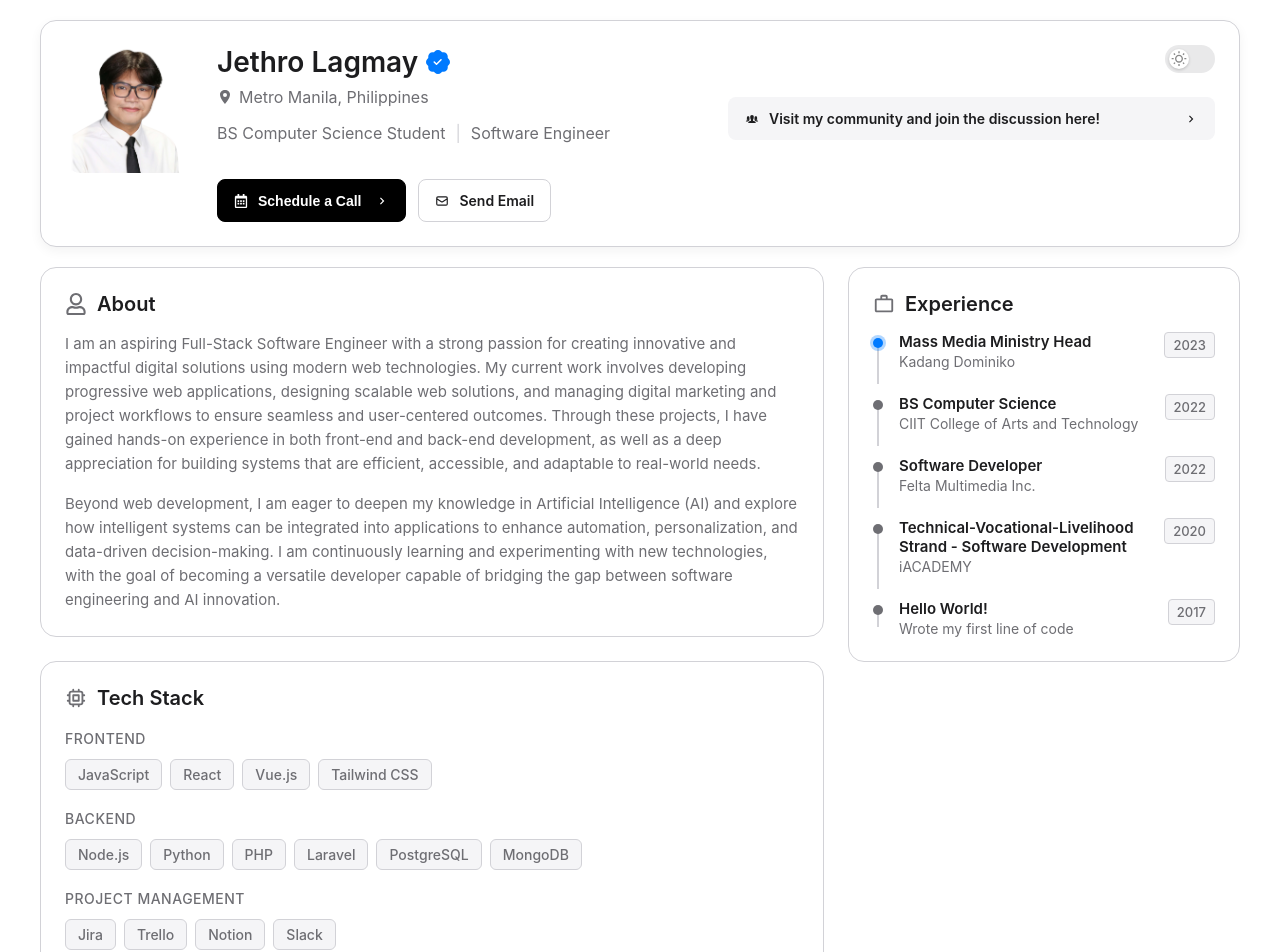
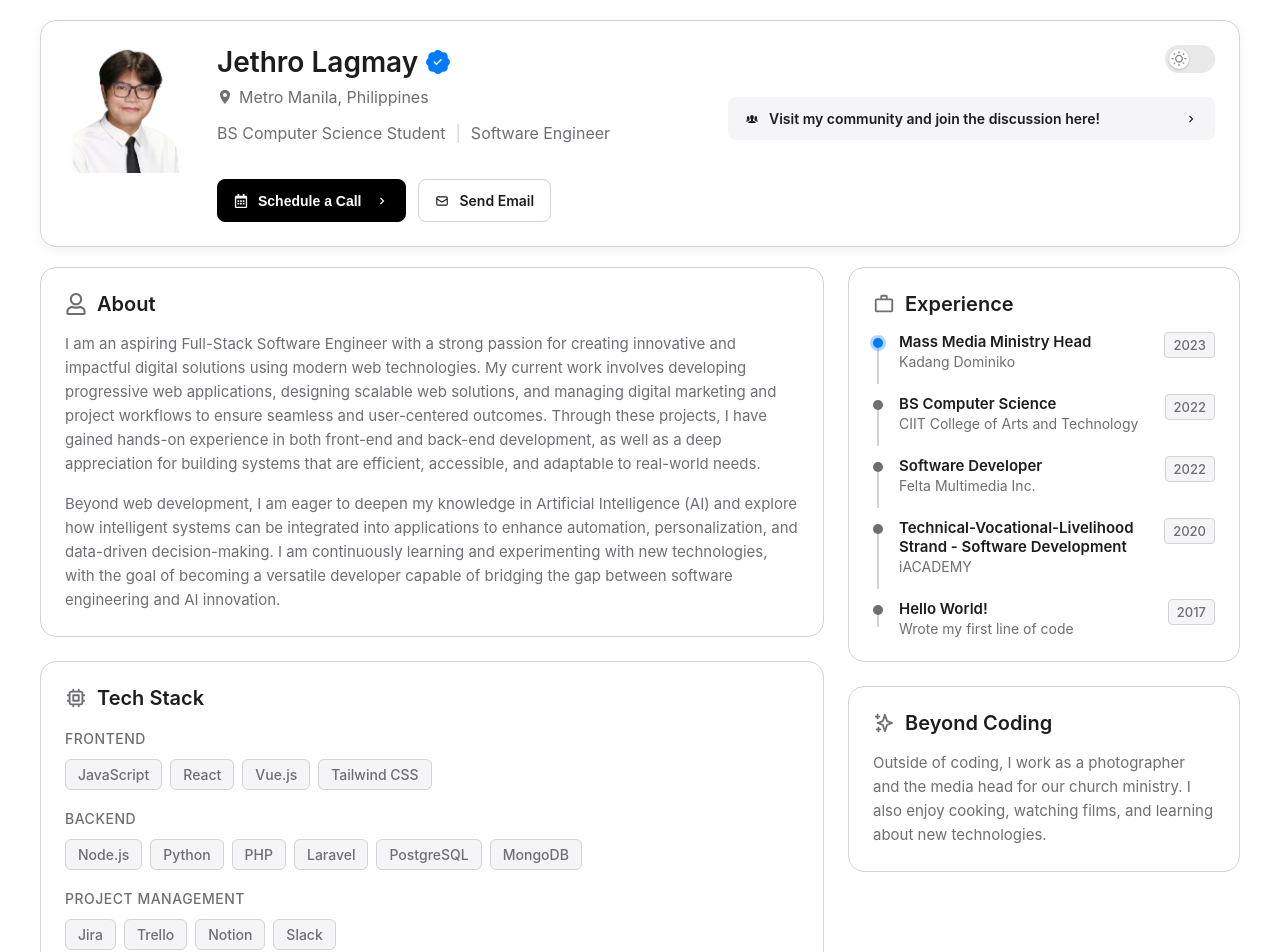
Before and after one commit to dyorgie/jupidev, a React (Vite) app: page / in a window 1280 px wide. Shown: the top 952 px of the page. Built offline with nearby package versions, Linux system fonts and the light colour scheme.

Commit message:
added beyond coding part

```diff
--- a/src/App.jsx
+++ b/src/App.jsx
@@ -6,6 +6,7 @@ import Footer from "./components/Footer";
 import About from "./components/About";
 import TechStack from "./components/TechStack";
 import Experience from "./components/Experience";
+import BeyondCoding from "./components/BeyondCoding";
 
 // Removed: import ph100Banner from './assets/ph-100-banner.png'; // Banner import is no longer needed
 
@@ -44,6 +45,7 @@ function App() {
           {/* Removed:   <img src={ph100Banner} alt="I am part of PH 100" /> */}
           {/* Removed: </div> */}
           <Experience /> {/* Experience is now directly in the right column */}
+          <BeyondCoding />
         </div>
       </main>
 
--- /dev/null
+++ b/src/components/BeyondCoding.jsx
@@ -0,0 +1,27 @@
+import React from "react";
+import { HiOutlineSparkles } from "react-icons/hi"; // Icon for hobbies
+
+// 1. Import About.css to re-use the paragraph styles
+import "../styles/About.css";
+
+const BeyondCoding = () => {
+  return (
+    <section className="content-card">
+      <h2 className="card-heading">
+        <HiOutlineSparkles /> Beyond Coding
+      </h2>
+
+      {/* 2. Re-use the "about-content" class from About.jsx */}
+      <div className="about-content">
+        {/* 3. Add your text as a paragraph */}
+        <p>
+          Outside of coding, I work as a photographer and the media head for our
+          church ministry. I also enjoy cooking, watching films, and learning
+          about new technologies.
+        </p>
+      </div>
+    </section>
+  );
+};
+
+export default BeyondCoding;
```
